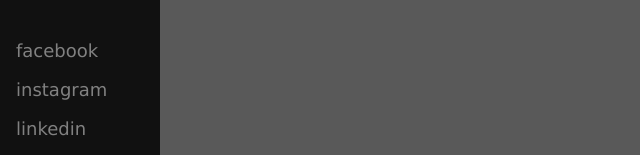
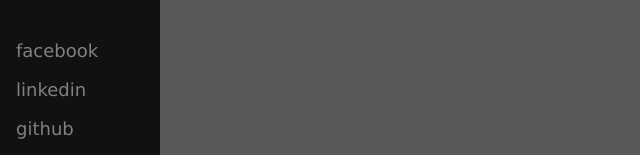
Before and after one commit to ECMaccoux/ecmaccoux.github.io, a plain HTML site: page index.html in a window 1280 px wide. Shown: the part 642-797 px from the top of the page, 0-640 px from the left. Drawn offline with nearby package versions, Linux system fonts and the light colour scheme.

Commit message:
Added GitHub link

```diff
--- a/index.html
+++ b/index.html
@@ -9,14 +9,15 @@
     </head>
     <body style="background-color: #595959;">
         <div class="sidenav w3-animate-left w3-animate-opacity" style="position: absolute; animation: animateleft 1s;">
-            <img class="w3-animate-opacity" src="./Images/Headshot.jpg" alt="Eric Maccoux" width="120px" height="120px" style="margin-left: 12%; margin-right: auto; border-radius: 10px;">
+            <img class="w3-animate-opacity" src="./Images/Headshot.jpg" alt="Eric Maccoux"
+                width="120px" height="120px" style="margin-left: 12%; margin-right: auto; border-radius: 10px;">
 
             <p class="name w3-animate-opacity">eric<br />maccoux</p>
 
             <div style="position: fixed; bottom: 0; margin-bottom: 10px;">
                 <a href="https://facebook.com/eric.maccoux" style="font-size: 18px;">facebook</a>
-                <a href="https://instagram.com/ericmaccoux" style="font-size: 18px;">instagram</a>
                 <a href="https://linkedin.com/in/ericmaccoux" style="font-size: 18px;">linkedin</a>
+                <a href="https://github.com/ECMaccoux" style="font-size: 18px;">github</a>
             </div>
         </div>
 
```
